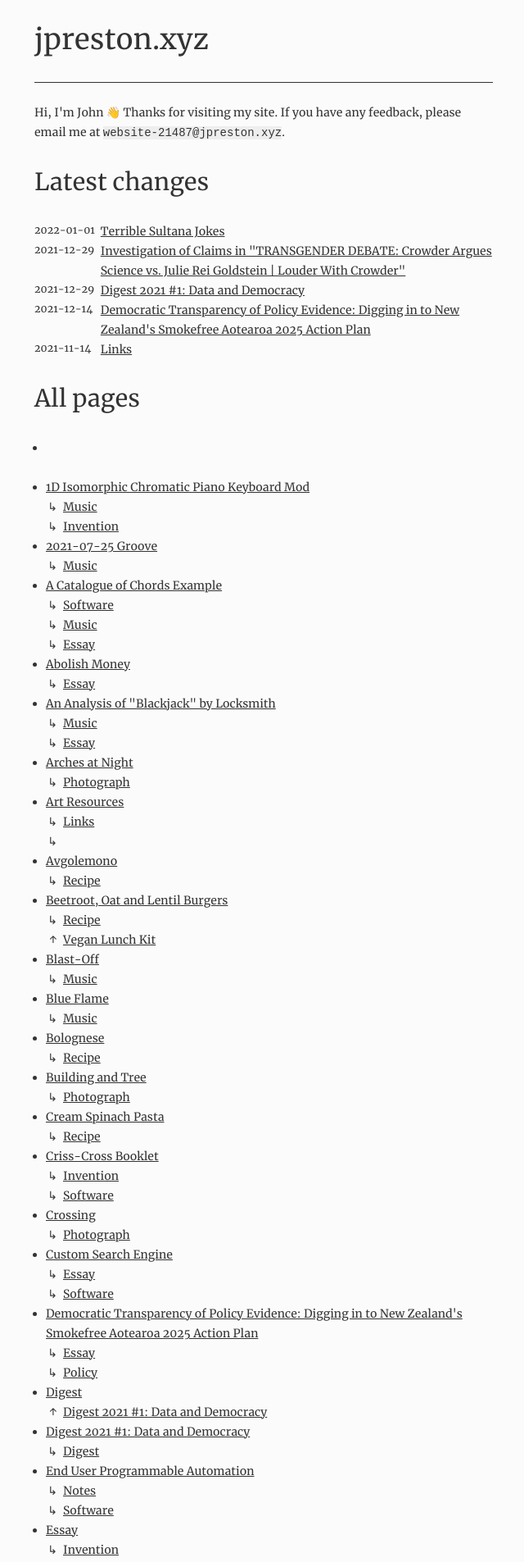
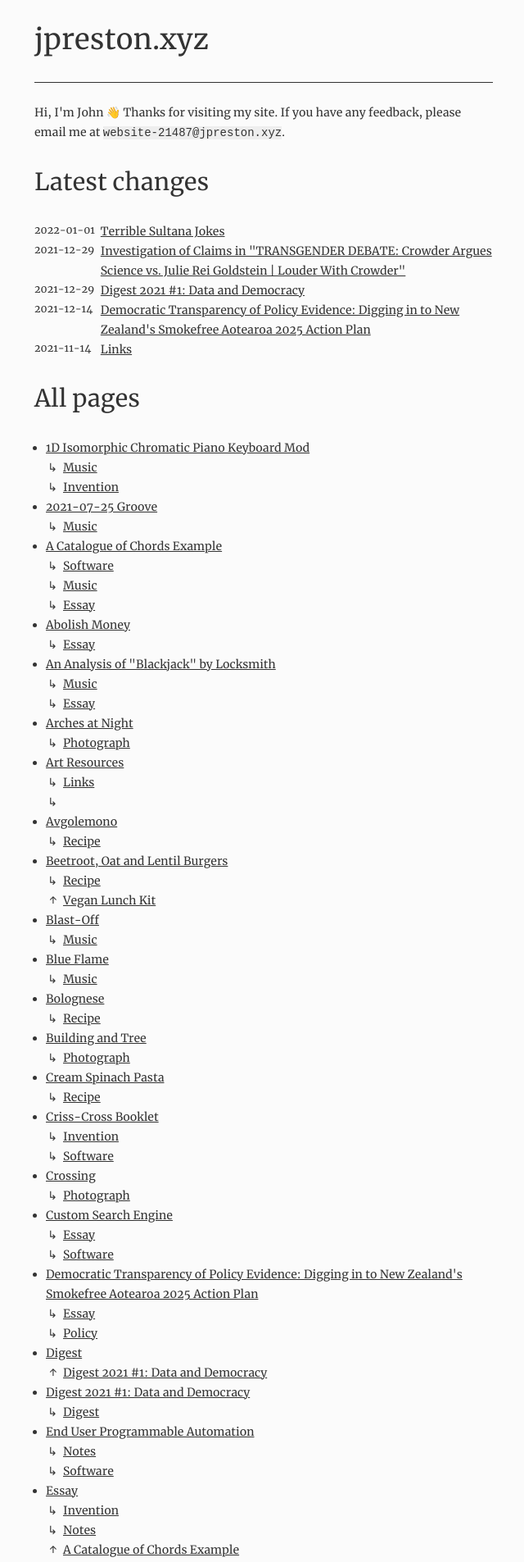
Before and after one commit to wcerfgba/jpreston.xyz, a Jekyll site: the page built from index.md, in a window 1280 px wide. Shown: the top 1905 px of the page at 82% size, without its empty margins (318-958 px from the left). Built offline with Jekyll 4.4.1, drawn with Linux system fonts in a browser that asks for light colours.

Commit message:
Do not add default layout front-matter
This causes assets such as CSS files to be given the page layout and they create empty entries in the All pages list.

```diff
--- a/_config.yml
+++ b/_config.yml
@@ -25,7 +25,6 @@
     scope:
       path: ""
     values:
-      layout: "page"
       author: "John Preston"
 
 # Exclude from processing.
```
